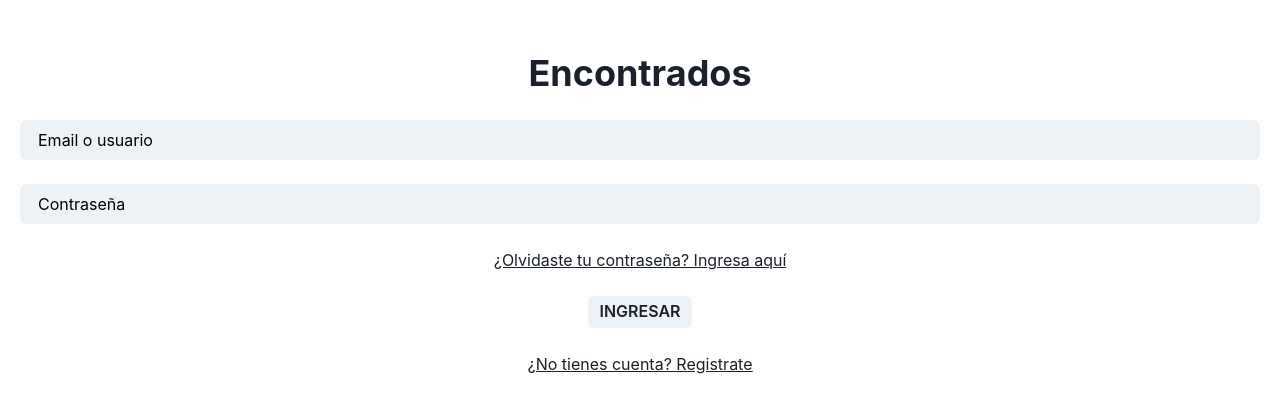
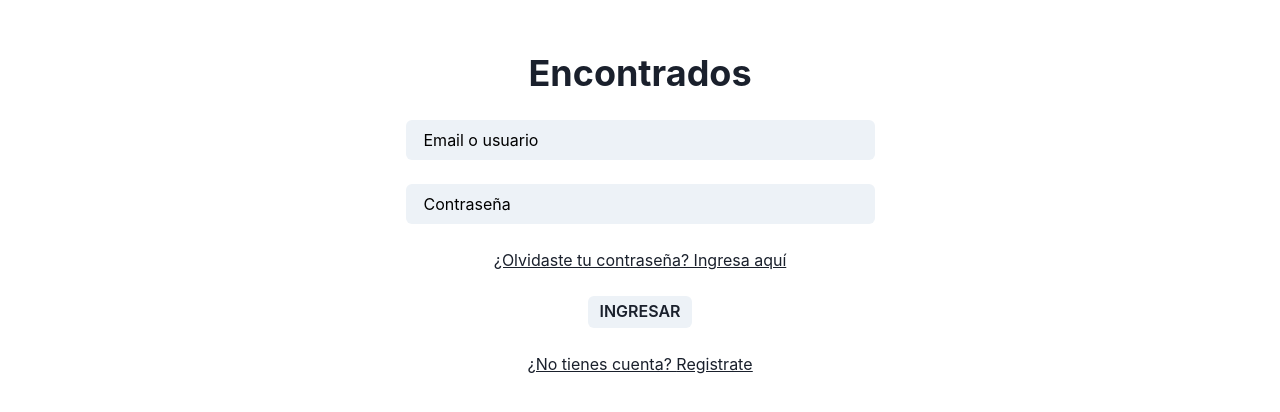
Before and after one commit to No-Country/C6-34, a React (Create React App) app in the folder encontrados/: page / in a window 1280 px wide. Shown: the part 146-558 px from the top of the page. Built offline with nearby package versions, Linux system fonts and the light colour scheme.

Commit message:
ChooseUser component was remove and max with for the inputs login was added

```diff
--- a/encontrados/src/App.js
+++ b/encontrados/src/App.js
@@ -3,12 +3,11 @@ import './App.css';
 //tools
 import {  Routes, Route, } from "react-router-dom";
 //components
-import {Login, ChooseUser} from './components/login/login.jsx';
+import {Login,} from './components/login/login.jsx';
 function App() {
   return (
     <Routes>
       <Route path="/" element={<Login/>}>
-        <Route path="/ChooseUser" element={<ChooseUser/>}/>
       </Route>
     </Routes>
   );
--- a/encontrados/src/components/login/login.jsx
+++ b/encontrados/src/components/login/login.jsx
@@ -1,23 +1,10 @@
-import { FormControl, Input, Heading, Text, Flex, Box, Button} from '@chakra-ui/react';
+import { FormControl, Input, Heading, Text, Flex, Button} from '@chakra-ui/react';
 import {Link} from 'react-router-dom'
-
-export const ChooseUser = () => {
-    return (
-      <Box  w="100wh" h="90vh">
-          <Flex direction="column" align="center" w="100%" h="100%" justify="center" alignItems="center">
-          <Heading>Encontrados</Heading>
-          <Text>Selecciona tu tipo de usuario</Text>
-          <Button colorScheme='gray' w={"104px"} h={"32px"} my={6}>EMPRESA</Button>
-          <Button colorScheme='gray' w={"104px"} h={"32px"} my={6}>USUARIO</Button>
-          </Flex>
-      </Box>
-    )
-  }
 
 export const Login = () => {
   return (
-    <Box  w="100wh" h="90vh">
-        <Flex direction="column" align="center" w="100%" h="100%" justify="center" alignItems="center">
+        <Flex w="100vw" h="90vh" justify="center" alignItems="center">
+            <Flex direction="column" align="center" w="509px" h="90vh" justify="center" alignItems="center">
                 <Heading>Encontrados</Heading>
                 <FormControl mt={6} px={5}>
                     <Input variant='filled'  type='email' placeholder='Email o usuario' size='md'  _placeholder={{ color: 'black'}}/>
@@ -29,6 +16,6 @@ export const Login = () => {
                 <Button colorScheme='gray' w={"104px"} h={"32px"} my={6} textTransform="uppercase">Ingresar</Button>
                 <Text as='ins'>¿No tienes cuenta? <Link to="ChooseUser">Registrate</Link></Text>
             </Flex>
-    </Box>
+        </Flex>
   )
 }
```
Lines whose indentation alone changed are shown as unchanged.
